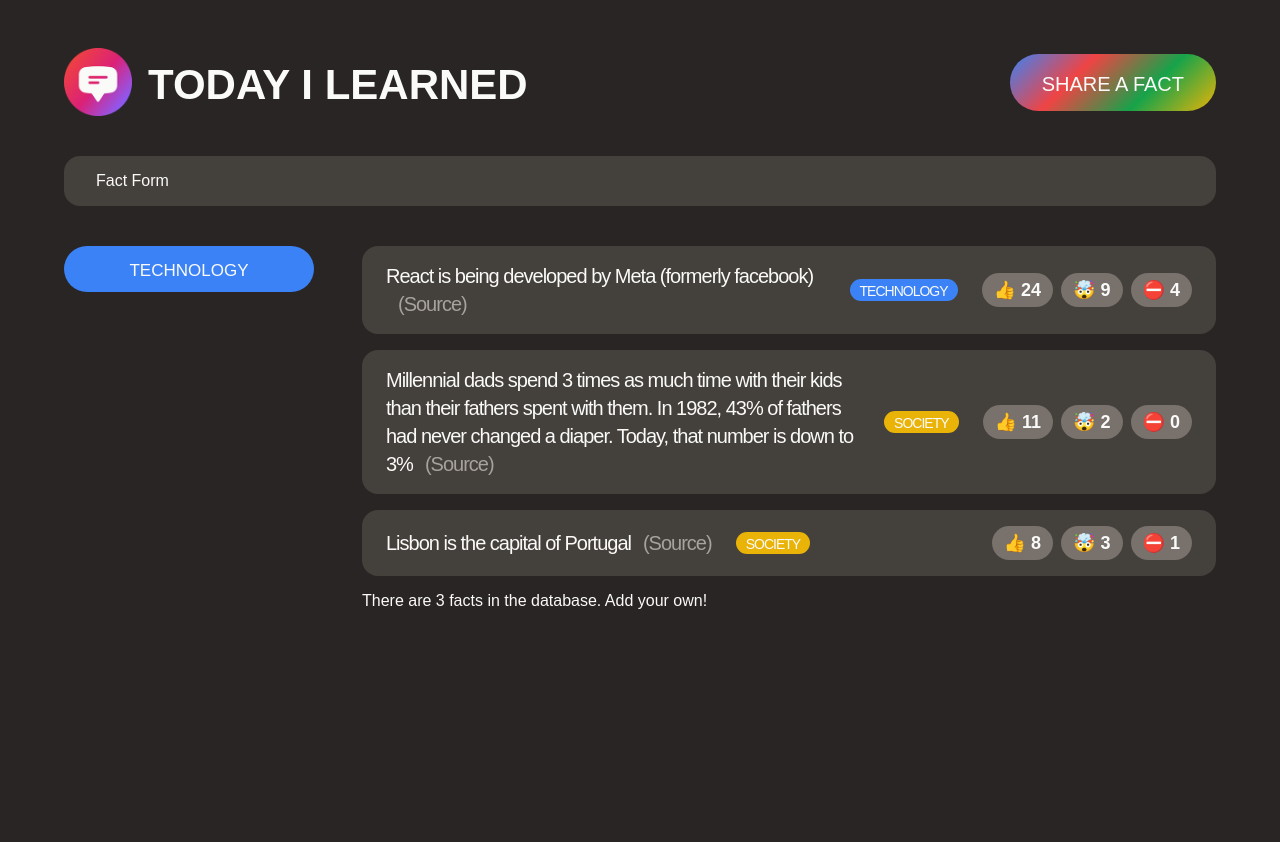
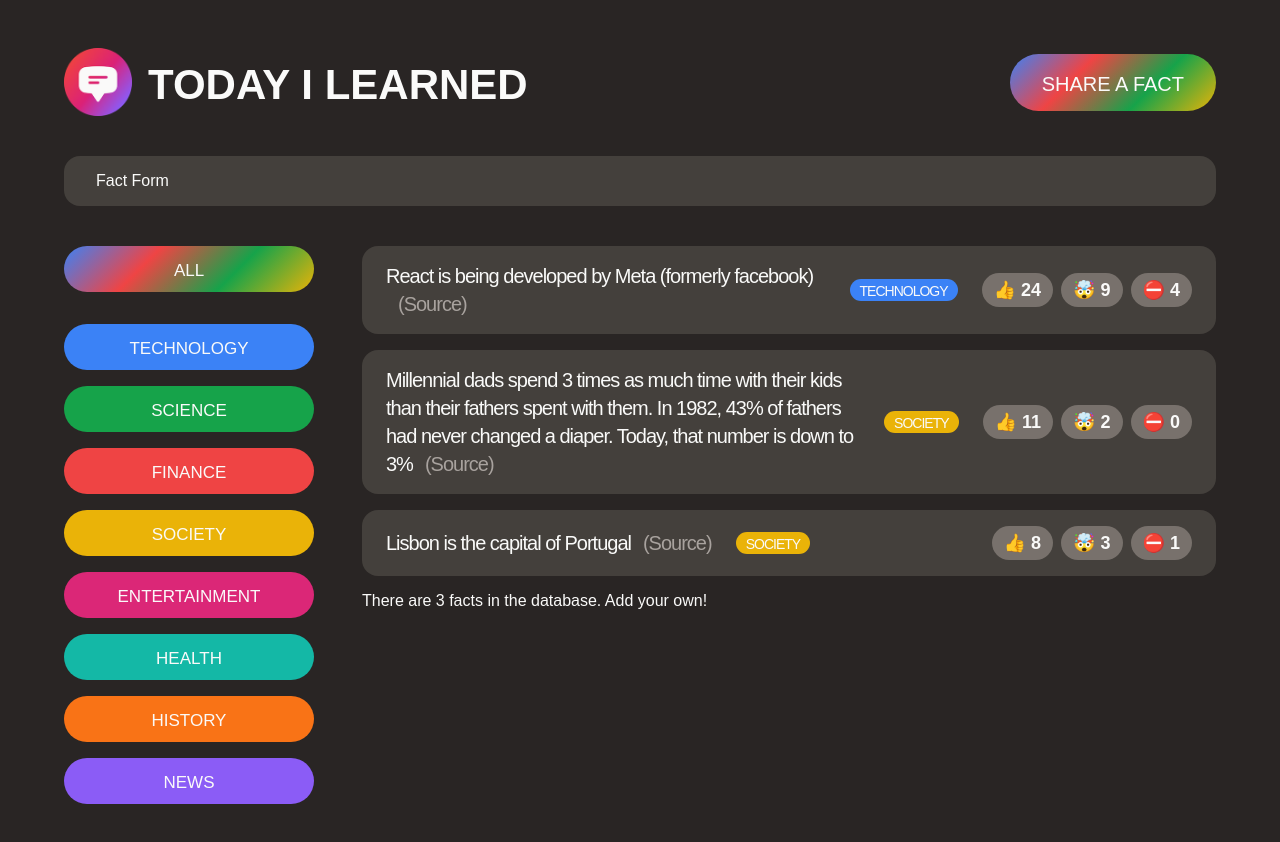
Before and after one commit to ashkheid/today-i-learned, a React (Create React App) app: page / in a window 1280 px wide. Shown: the top 842 px of the page. Before the commit the page ends 800 px from the top, so only its background shows below. Built offline with nearby package versions, Linux system fonts and the light colour scheme; a web font is replaced by a local one.

Commit message:
Create CategoryFilter buttons

```diff
--- a/src/App.js
+++ b/src/App.js
@@ -83,13 +83,20 @@
 		<aside>
 			<ul>
 				<li className='category'>
-					<button
-						className='btn btn-category'
-						style={{ backgroundColor: '#3b82f6' }}
-					>
-						Technology
-					</button>
+					<button className='btn btn-all-categories'>All</button>
 				</li>
+				{CATEGORIES.map((cat) => {
+					return (
+						<li key={cat.name} className='category'>
+							<button
+								className='btn btn-category'
+								style={{ backgroundColor: cat.color }}
+							>
+								{cat.name}
+							</button>
+						</li>
+					);
+				})}
 			</ul>
 		</aside>
 	);
```
